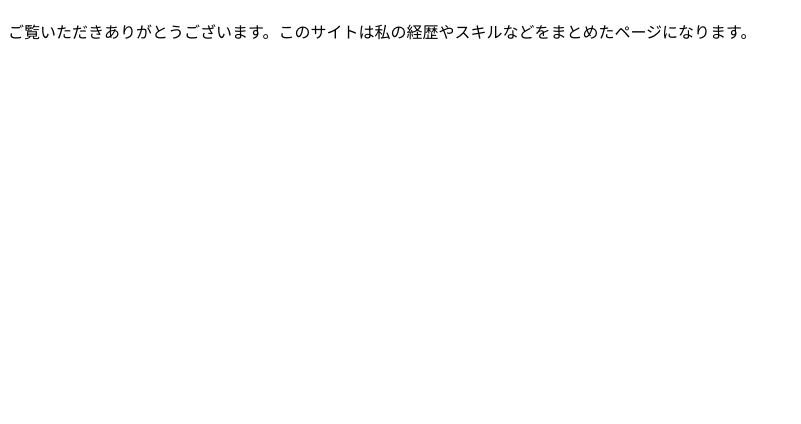
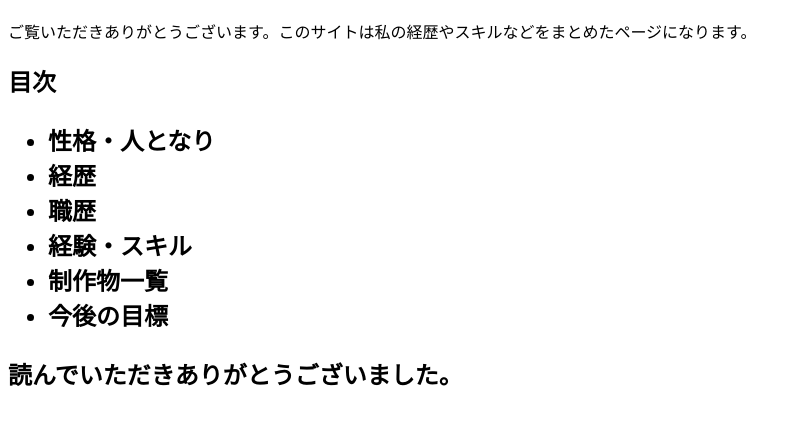
Before and after one commit to cockatrice-98/cockatrice-98.myprofile.github, a plain HTML site: page index.htm in a window 1280 px wide. Shown: the part 70-494 px from the top of the page, without its empty margins (0-801 px from the left). Drawn offline with Linux system fonts and the light colour scheme.

Commit message:
Update index.htm

```diff
--- a/index.htm
+++ b/index.htm
@@ -8,5 +8,22 @@
 <body>
     <h1>私のポートフォリオサイトにようこそ！</h1>
     <p>ご覧いただきありがとうございます。このサイトは私の経歴やスキルなどをまとめたページになります。</p>
+    <h2>目次
+        <ul>
+            <li>性格・人となり</li>
+
+            <li>経歴</li>
+
+            <Li>職歴</Li>
+
+            <li>経験・スキル</li>
+
+            <Li>制作物一覧</li>
+
+            <li>今後の目標</li>
+
+
+        </ul>
+        読んでいただきありがとうございました。
 </body>
 </html
```
